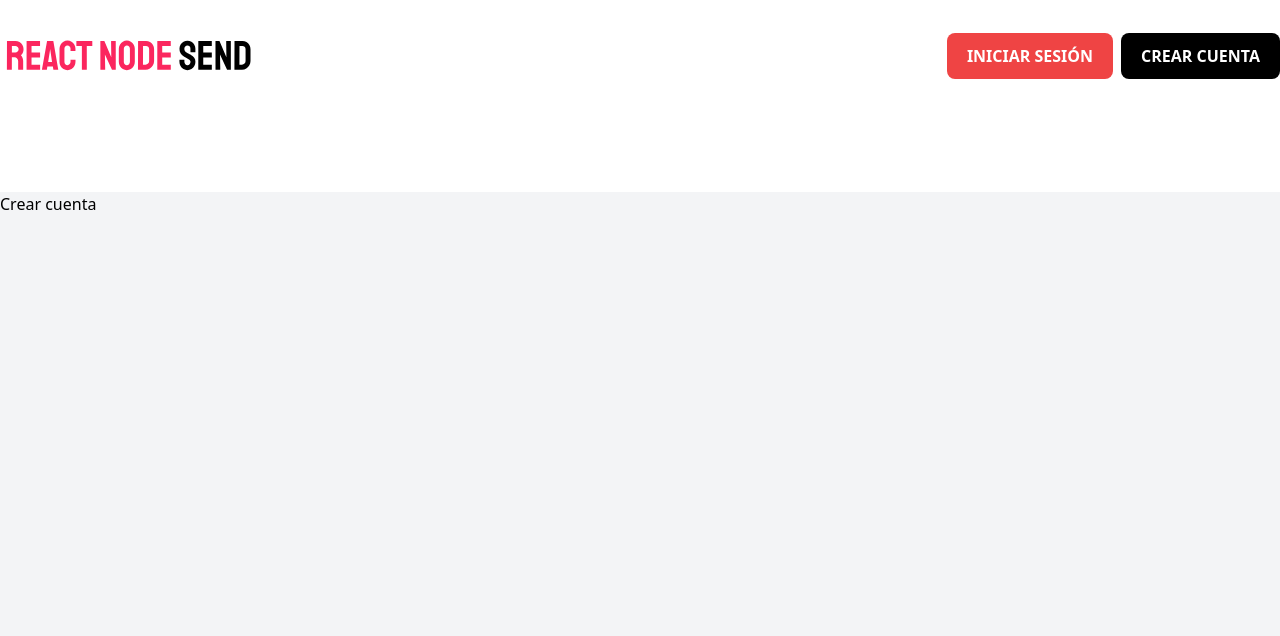
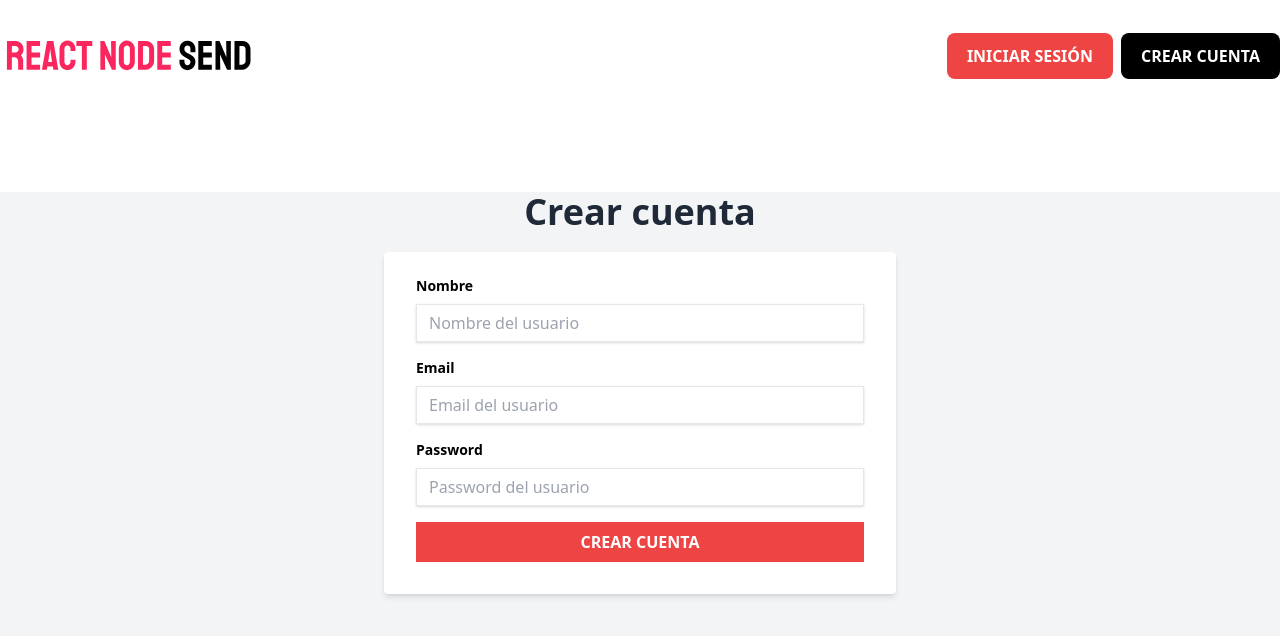
Before and after one commit to Erickowski/NodeSend_frontend, a Next.js app: page /crear-cuenta in a window 1280 px wide. Shown: the top 636 px of the page. Built offline with nearby package versions, Linux system fonts and the light colour scheme.

Commit message:
Layout de crear cuenta

```diff
--- a/pages/crear-cuenta.jsx
+++ b/pages/crear-cuenta.jsx
@@ -3,7 +3,67 @@
 export default function CrearCuenta() {
   return (
     <Layout>
-      <h1>Crear cuenta</h1>
+      <div className="md:w-4/5 xl:w-3/5 mx-auto mb-32">
+        <h2 className="text-4xl font-sans font-bold text-gray-800 text-center my-4">
+          Crear cuenta
+        </h2>
+        <div className="flex justify-center mt-5">
+          <div className="w-full max-w-lg">
+            <form
+              action=""
+              className="bg-white rounded shadow-md px-8 pt-6 pb-8 mb-4"
+            >
+              <div className="mb-4">
+                <label
+                  htmlFor="nombre"
+                  className="block text-black text-sm font-bold mb-2"
+                >
+                  Nombre
+                </label>
+                <input
+                  type="text"
+                  className="shadow appearance-none border w-full py-2 px-3 text-gray-700 leading-tight focus:outline-none focus:shadow-outline"
+                  id="nombre"
+                  placeholder="Nombre del usuario"
+                />
+              </div>
+              <div className="mb-4">
+                <label
+                  htmlFor="email"
+                  className="block text-black text-sm font-bold mb-2"
+                >
+                  Email
+                </label>
+                <input
+                  type="text"
+                  className="shadow appearance-none border w-full py-2 px-3 text-gray-700 leading-tight focus:outline-none focus:shadow-outline"
+                  id="email"
+                  placeholder="Email del usuario"
+                />
+              </div>
+              <div className="mb-4">
+                <label
+                  htmlFor="password"
+                  className="block text-black text-sm font-bold mb-2"
+                >
+                  Password
+                </label>
+                <input
+                  type="password"
+                  className="shadow appearance-none border w-full py-2 px-3 text-gray-700 leading-tight focus:outline-none focus:shadow-outline"
+                  id="password"
+                  placeholder="Password del usuario"
+                />
+              </div>
+              <input
+                type="submit"
+                className="bg-red-500 hover:bg-gray-900 w-full p-2 text-white uppercase font-bold"
+                value="Crear cuenta"
+              />
+            </form>
+          </div>
+        </div>
+      </div>
     </Layout>
   );
 }
```
